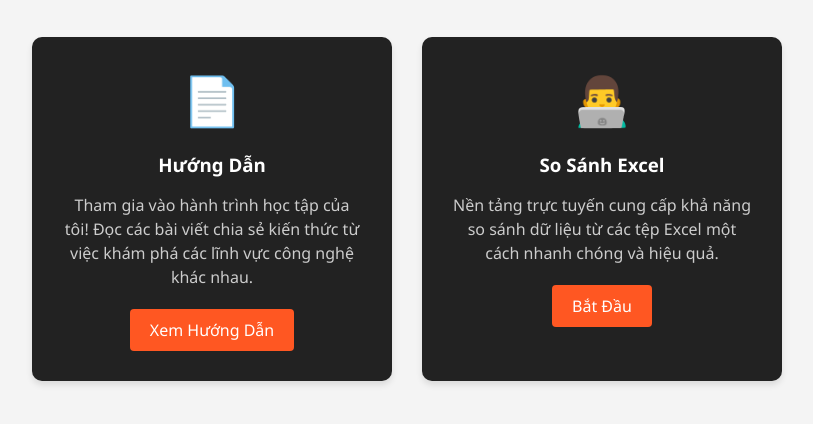
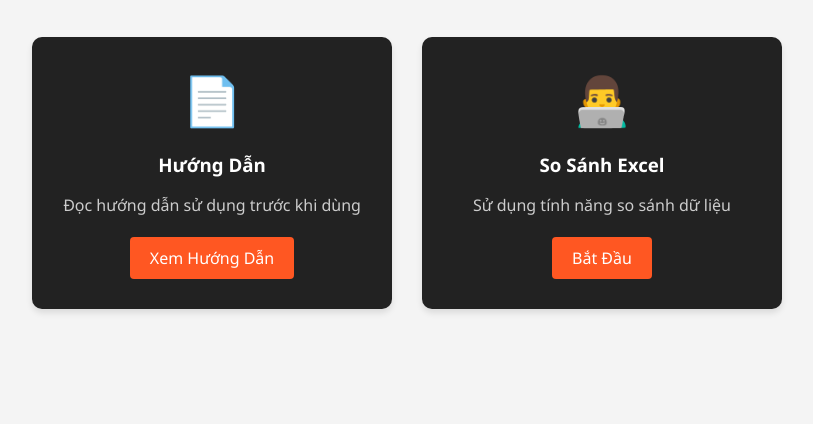
Before and after one commit to skill-wanderer/fast-api-compare-excel, a FastAPI app: page / in a window 1280 px wide. Shown: the part 140-564 px from the top of the page, without its empty margins (233-1046 px from the left). Run offline with FastAPI, Linux system fonts and the light colour scheme.

Commit message:
html edit

```diff
--- a/templates/index.html
+++ b/templates/index.html
@@ -143,15 +143,14 @@
             <div class="platform-cards">                <div class="platform-card">
                     <div class="card-icon">📄</div>
                     <h3>Hướng Dẫn</h3>
-                    <p>Tham gia vào hành trình học tập của tôi! Đọc các bài viết chia sẻ kiến thức từ việc khám phá
-                    các lĩnh vực công nghệ khác nhau.</p>
+                    <p>Đọc hướng dẫn sử dụng trước khi dùng</p>
                     <a href="/guide" class="btn">Xem Hướng Dẫn</a>
                 </div>
 
                 <div class="platform-card">
                     <div class="card-icon">👨‍💻</div>
                     <h3>So Sánh Excel</h3>
-                    <p>Nền tảng trực tuyến cung cấp khả năng so sánh dữ liệu từ các tệp Excel một cách nhanh chóng và hiệu quả.</p>
+                    <p>Sử dụng tính năng so sánh dữ liệu</p>
                     <a href="/upload" class="btn">Bắt Đầu</a>
                 </div>
 
```
Also changed, not shown: k8s/ingress.yaml (+10 -9 lines).
